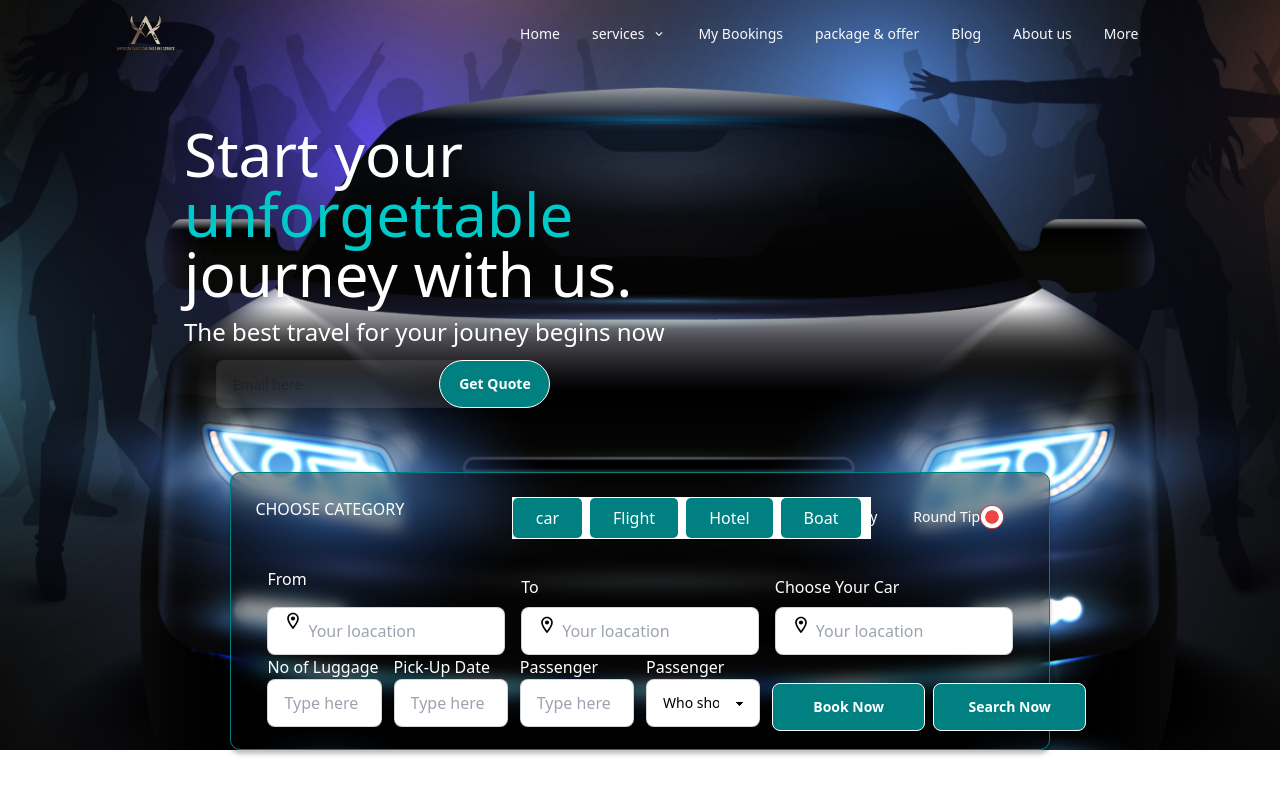
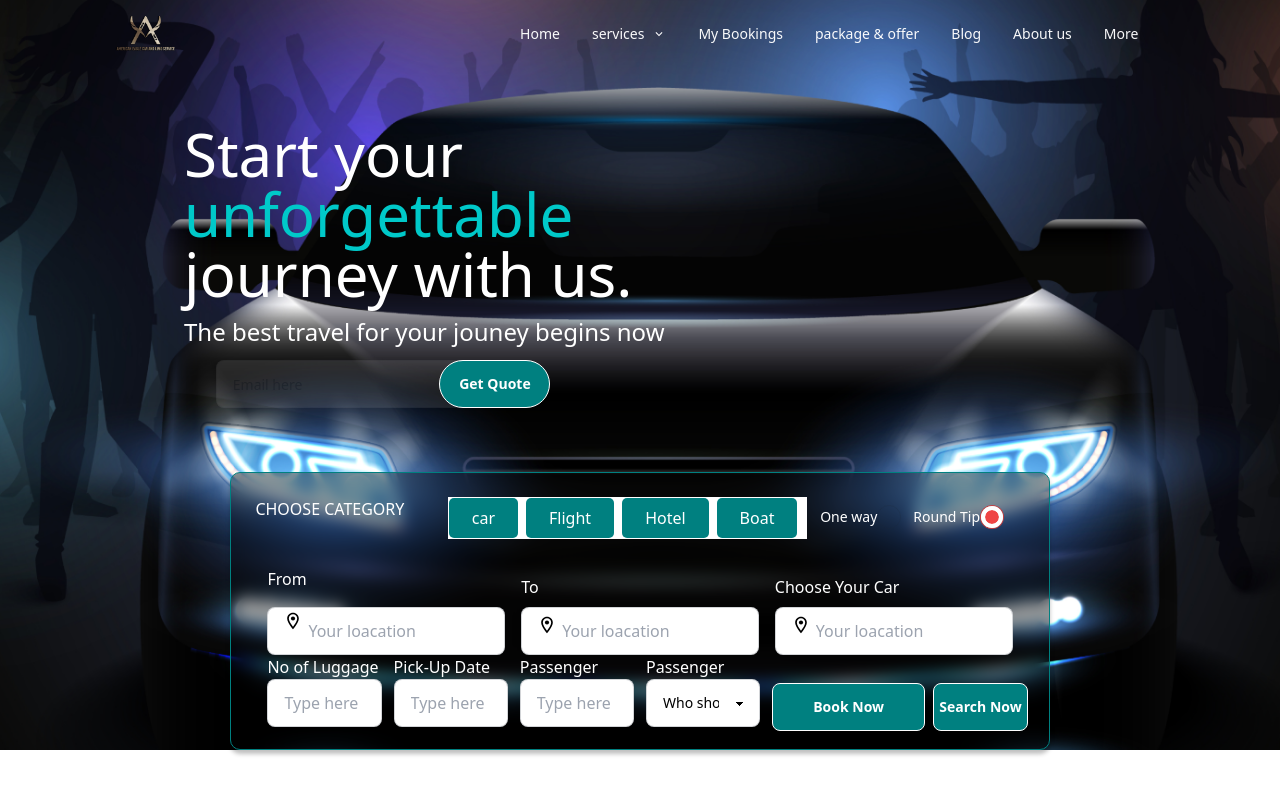
Before and after one commit to Nazmul-Hasan-Shadin/travel-hunter, a React (Vite) app: page / in a window 1280 px wide. Shown: the top 794 px of the page. Built offline with nearby package versions, Linux system fonts and the light colour scheme.

Commit message:
header section has made responsive

```diff
--- a/src/shared/AdvancedSearch/AdvancedSearch.jsx
+++ b/src/shared/AdvancedSearch/AdvancedSearch.jsx
@@ -5,16 +5,16 @@ import PrimaryButton from "../../component/PrimaryButton/PrimaryButton";
 import { MdOutlineLocationOn } from "react-icons/md";
 const AdvancedSearch = () => {
   return (
-    <div className="   mt-16 lg:mx-auto text-white  p-6 sm:bg-for-form background-search  lg:w-[64%]  lg:h-[278px]  ">
-      <div className="grid  grid-cols-1 lg:grid-cols-3  relative     ">
+    <div className="   mt-16 lg:mx-auto text-white  lg:p-6 background-search  lg:w-[64%]  lg:h-[278px]  ">
+      <div className="grid  grid-cols-1 lg:grid-cols-3  sm:bg-for-form  relative     ">
        <div> <span className="w-fit ">CHOOSE CATEGORY</span></div>
      <div className="">
-     <Tabs>
+     <Tabs className={''}>
 
           <div className="  -translate-y-24 lg:translate-y-0 ">
           <TabList
               className={
-                "flex gap-2  bg-[#fff] w-[359px]  mb-4 text-white font-medium p-[1px] -translate-y-0  "
+                "flex gap-2  bg-[#fff] w-[359px]   mb-4 text-white font-medium p-[1px]  lg:-translate-x-16  "
               }
             >
               <Tab className={"bg-[#008080] px-[23px] py-2 rounded-[5px]"}>
@@ -127,10 +127,10 @@ const AdvancedSearch = () => {
 
 
                   <div className="flex gap-2 pt-7">
-                  <button onClick={onclick}  className='btn bg-[#008080] hover:bg-green-600 btn-md z-10 px-10 py-3 w-[153px]  text-white btn-outline'>Book Now</button>
+                  <button onClick={onclick}  className='btn bg-[#008080] hover:bg-green-600 btn-md z-10 px-10 py-3  text-white btn-outline'>Book Now</button>
 
 
-                  <button onClick={onclick}  className='btn bg-[#008080] hover:bg-green-600 btn-md z-10 px-0 py-3 w-[153px]  text-white btn-outline'>Search Now</button>
+                  <button onClick={onclick}  className='btn bg-[#008080] hover:bg-green-600 btn-md z-10 px-0 py-3 w-[95px]  text-white btn-outline'>Search Now</button>
 
 
                   </div>
```
